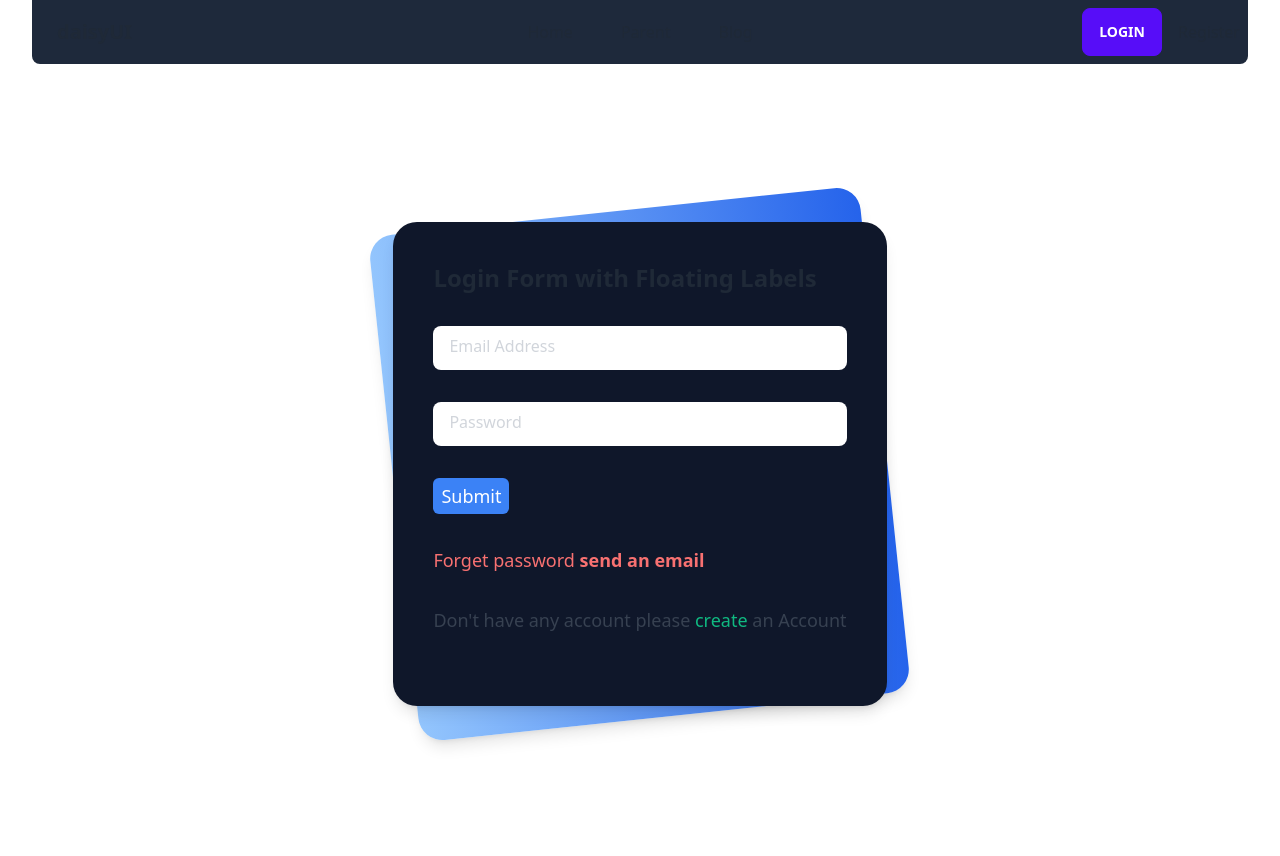
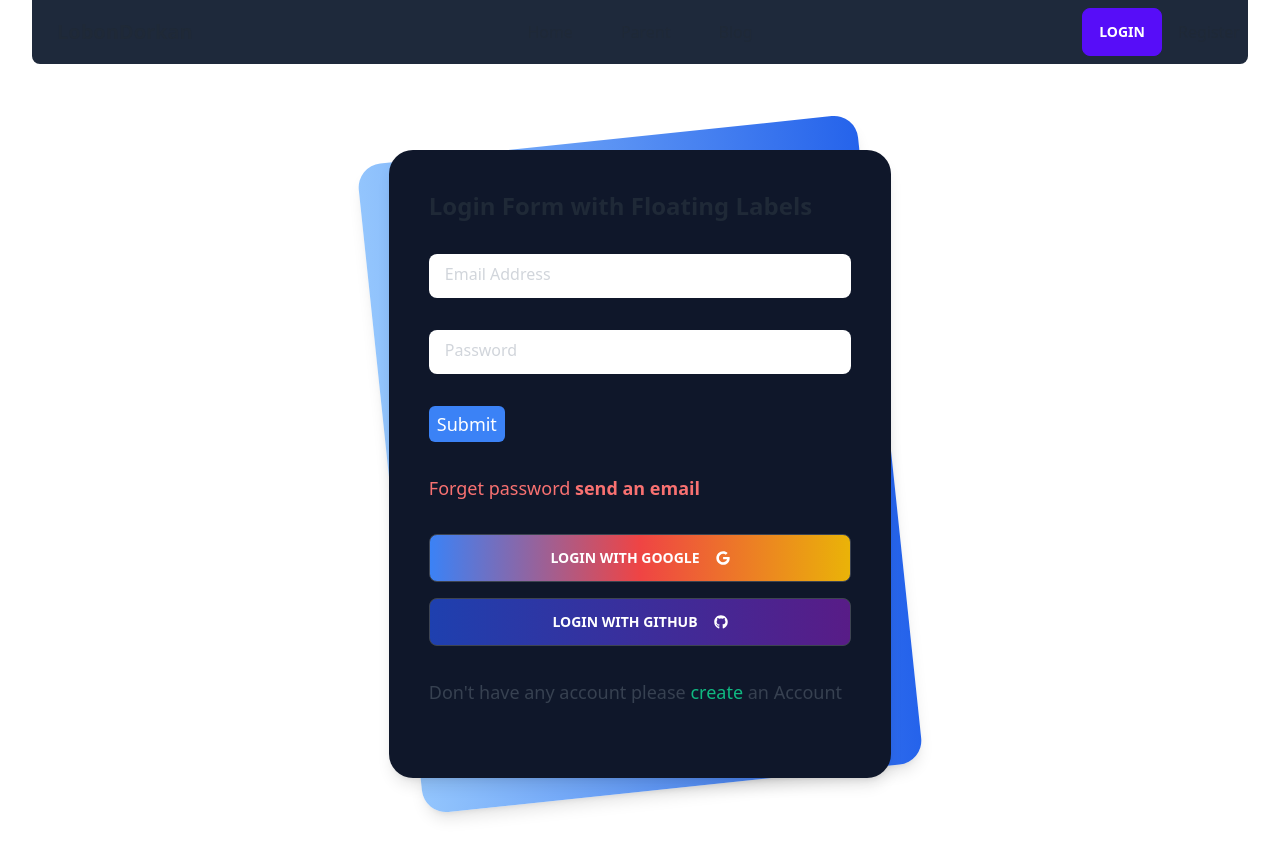
Before and after one commit to NDmorsalin/lobondorkar-client, a React (Vite) app: page /auth/login in a window 1280 px wide. Shown: the top 856 px of the page. Built offline with nearby package versions, Linux system fonts and the light colour scheme; no server answers.

Commit message:
Login with github and google done

```diff
--- a/src/Shared/Header/Header.jsx
+++ b/src/Shared/Header/Header.jsx
@@ -62,8 +62,8 @@ const Header = () => {
               </li>
             </ul>
           </div>
-          <NavLink className="btn btn-ghost normal-case text-xl">
-            daisyUI
+          <NavLink to='/' className="btn btn-ghost normal-case text-xl">
+            LobonDorkan
           </NavLink>
         </div>
         <div className="navbar-center hidden lg:flex">
--- a/src/pages/Auth/Login/Login.jsx
+++ b/src/pages/Auth/Login/Login.jsx
@@ -1,9 +1,10 @@
 import { useState } from "react";
 import { Link, useLocation, useNavigate } from "react-router-dom";
 import { useAuth } from "../../../provider/Auth/AuthProvider";
+import { FaGithub, FaGoogle } from "react-icons/fa";
 
 const Login = () => {
-  const { login } = useAuth();
+  const { login , loginWithGoogle, loginWithGithub} = useAuth();
   const [email, setEmail] = useState("");
   const [password, setPassword] = useState("");
   const location = useLocation();
@@ -21,9 +22,30 @@ const Login = () => {
     }
   };
 
-  const forgetPassword = async()=>{
+  // login with google
+  const handleGoogleLogin = async () => {
+    try {
+      await loginWithGoogle();
+      // redirect to previous page
+      navigate(location?.state?.from?.pathname || "/");
+    } catch (error) {
+      console.log(error.message);
+    }
+  };
 
+  // login with github
+  const handleGithubLogin = async () => {
+    try {
+      await loginWithGithub();
+      // redirect to previous page
+      navigate(location?.state?.from?.pathname || "/");
+    } catch (error) {
+      console.log(error.message);
     }
+  };
+
+
+  const forgetPassword = async () => {};
   return (
     <div className="container px-8 mx-auto">
       <>
@@ -81,7 +103,25 @@ const Login = () => {
                         Submit
                       </button>
                     </div>
-                  <h5 className="text-red-400"> Forget password <span onClick={forgetPassword}   className="font-bold cursor-pointer">send an email</span></h5>
+                    <h5 className="text-red-400">
+                      {" "}
+                      Forget password{" "}
+                      <span
+                        onClick={forgetPassword}
+                        className="font-bold cursor-pointer"
+                      >
+                        send an email
+                      </span>
+                    </h5>
+
+                    <div className="space-y-4">
+                      <button onClick={handleGoogleLogin} className="btn bg-gradient-to-r from-blue-500 via-red-500 to-yellow-500 text-white items-center gap-4 w-full">
+                        Login with google <FaGoogle />
+                      </button>
+                      <button onClick={handleGithubLogin} className="btn bg-gradient-to-r from-blue-800  to-purple-900 text-white items-center gap-4 w-full">
+                        Login with GitHub <FaGithub />
+                      </button>
+                    </div>
                     <p className="">
                       Don&apos;t have any account please{" "}
                       <Link className="text-emerald-500" to="/auth/register">
```
Lines whose indentation alone changed are shown as unchanged.
